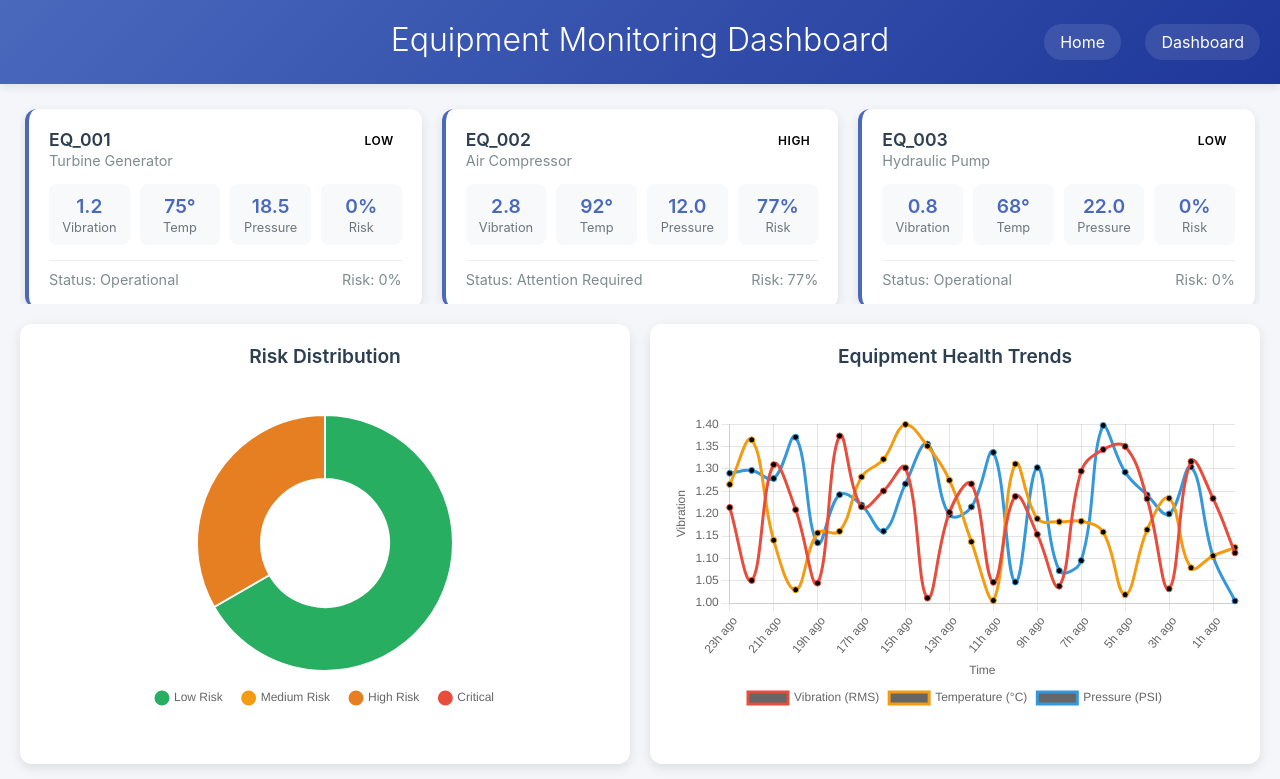
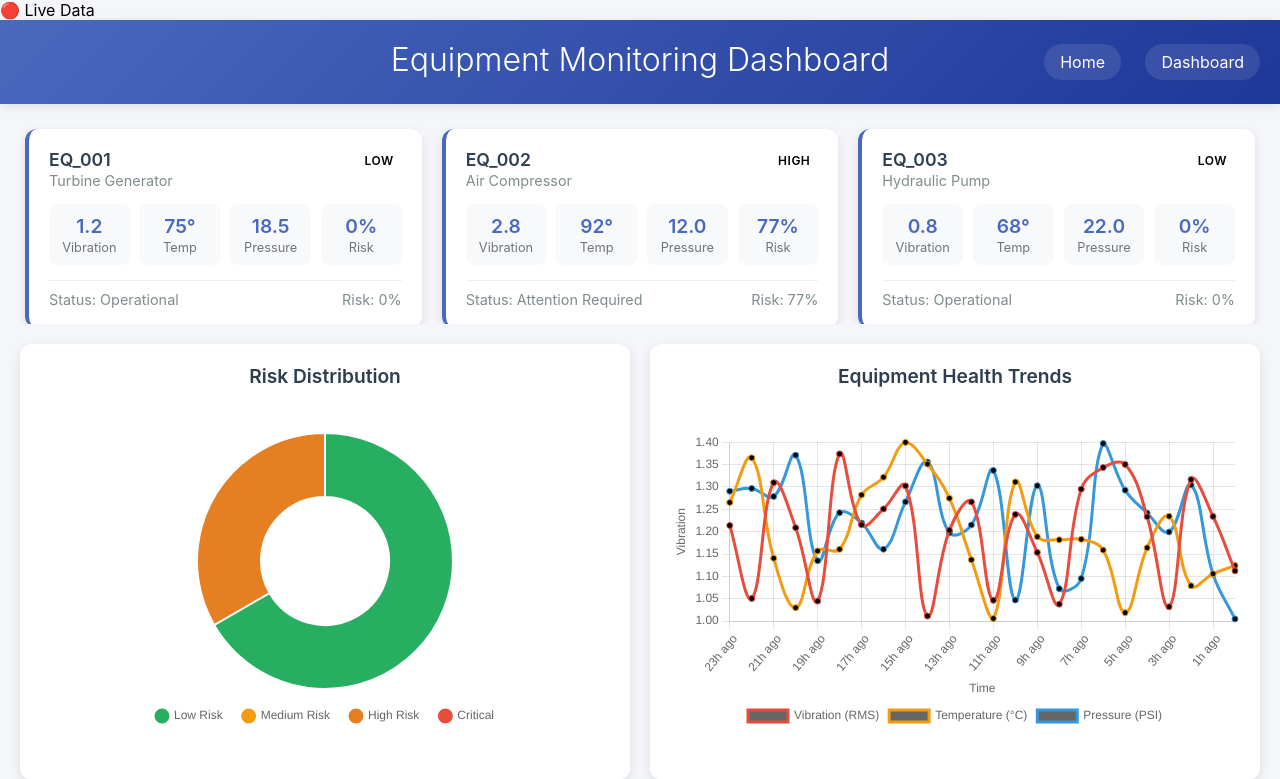
Before and after one commit to easensoy/ml-predictive-maintenance-system, a Flask app: page /dashboard in a window 1280 px wide. Shown: the top 779 px of the page. Run offline with Flask 3, Linux system fonts and the light colour scheme.

Commit message:
Update dashboard template for live data integration

```diff
--- a/predictive-maintenance/web/templates/dashboard.html
+++ b/predictive-maintenance/web/templates/dashboard.html
@@ -7,6 +7,8 @@
     <script src="https://cdnjs.cloudflare.com/ajax/libs/Chart.js/3.9.1/chart.min.js"></script>
     <link rel="stylesheet" href="/static/css/dashboard.css">
 </head>
+<div class="live-indicator">🔴 Live Data</div>
+
 <body>
     <div class="header">
         <h1>Equipment Monitoring Dashboard</h1>
```
